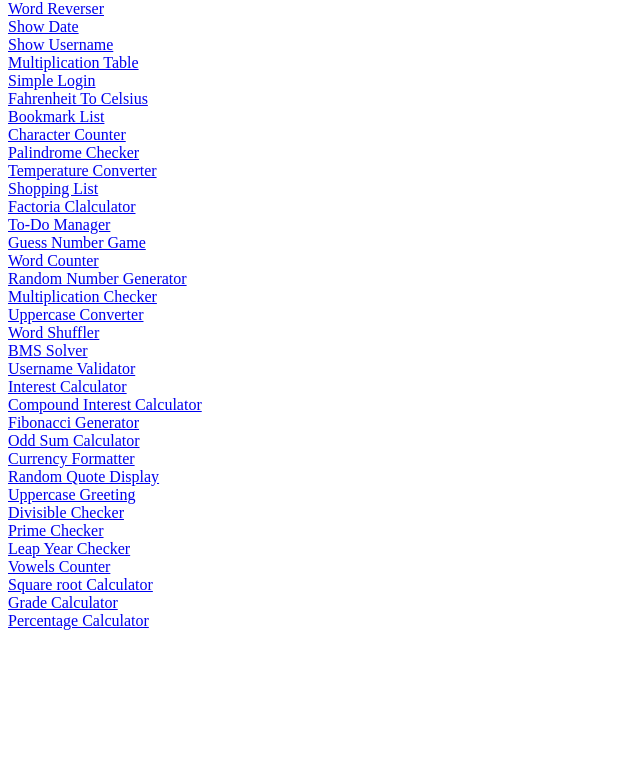
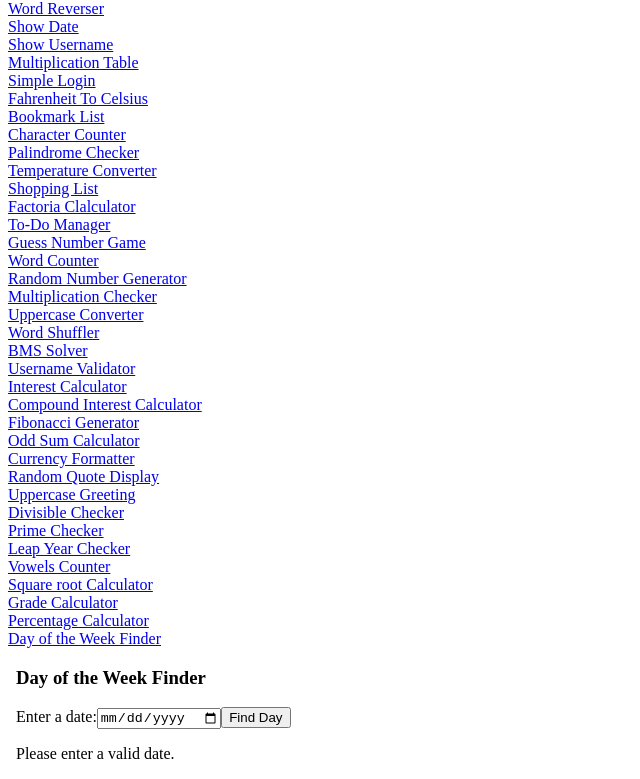
Before and after one commit to coniarojoannamae/ACT8_Angular_Components, an Angular app: page /dayofweekfinder in a window 1280 px wide. Before the commit this address led to /. Shown: the part 278-1057 px from the top of the page, without its empty margins (0-640 px from the left). Before the commit the page ends 916 px from the top, so only its background shows below. Built offline with nearby package versions, Linux system fonts and the light colour scheme.

Commit message:
#47dayofweekfinder

```diff
--- a/src/app/app.component.html
+++ b/src/app/app.component.html
@@ -92,6 +92,8 @@
 <br>
 <a routerLink="percentagecalculator">Percentage Calculator</a>
 <br>
+<a routerLink="dayofweekfinder">Day of the Week Finder</a>
+<br>
 
 
 <router-outlet></router-outlet>
--- a/src/app/app.module.ts
+++ b/src/app/app.module.ts
@@ -54,6 +54,7 @@ import {VowelscounterComponent} from "./components/vowelscounter/vowelscounter.c
 import {SquarerootcalculatorComponent} from "./components/squarerootcalculator/squarerootcalculator.component";
 import {GradecalculatorComponent} from "./components/gradecalculator/gradecalculator.component";
 import {PercentagecalculatorComponent} from "./components/percentagecalculator/percentagecalculator.component";
+import {DayofweekfinderComponent} from "./components/dayofweekfinder/dayofweekfinder.component";
 
 
 const routes: Routes = [
@@ -103,6 +104,7 @@ const routes: Routes = [
   { path: 'squarerootcalculator', component: SquarerootcalculatorComponent },
   { path: 'gradecalculator', component: GradecalculatorComponent },
   { path: 'percentagecalculator', component: PercentagecalculatorComponent },
+  { path: 'dayofweekfinder', component: DayofweekfinderComponent },
 
 
 ];
@@ -164,6 +166,7 @@ const routes: Routes = [
     SquarerootcalculatorComponent,
     GradecalculatorComponent,
     PercentagecalculatorComponent,
+    DayofweekfinderComponent,
 
   ],
 
--- /dev/null
+++ b/src/app/components/dayofweekfinder/dayofweekfinder.component.html
@@ -0,0 +1,27 @@
+<!DOCTYPE html>
+<html lang="en">
+<head>
+  <meta charset="UTF-8">
+  <meta name="viewport" content="width=device-width, initial-scale=1.0">
+  <title>Day of the Week Finde</title>
+</head>
+<body>
+<div class="day-of-week-finder">
+  <h3>Day of the Week Finder</h3>
+
+  <label for="date">Enter a date:</label>
+  <input type="date" id="date" [(ngModel)]="selectedDate" />
+
+  <button (click)="findDayOfWeek()">Find Day</button>
+
+  <div *ngIf="dayOfWeek">
+    <h4>The day of the week is: {{ dayOfWeek }}</h4>
+  </div>
+
+  <div *ngIf="!dayOfWeek && selectedDate === ''">
+    <p>Please enter a valid date.</p>
+  </div>
+</div>
+
+</body>
+</html>
--- /dev/null
+++ b/src/app/components/dayofweekfinder/dayofweekfinder.component.ts
@@ -0,0 +1,21 @@
+import { Component } from '@angular/core';
+
+@Component({
+  selector: 'app-dayofweekfinder',
+  templateUrl: './dayofweekfinder.component.html',
+  styleUrl: './dayofweekfinder.component.css'
+})
+export class DayofweekfinderComponent {
+  selectedDate: string = '';
+  dayOfWeek: string | null = null;
+
+  findDayOfWeek(): void {
+    if (this.selectedDate) {
+      const date = new Date(this.selectedDate);
+      const daysOfWeek = ['Sunday', 'Monday', 'Tuesday', 'Wednesday', 'Thursday', 'Friday', 'Saturday'];
+      this.dayOfWeek = daysOfWeek[date.getDay()];
+    } else {
+      this.dayOfWeek = null;
+    }
+  }
+}
```
Also changed, not shown: src/app/components/dayofweekfinder/dayofweekfinder.component.css (added), 1 other file (tests, documents, lock files or other folders).
